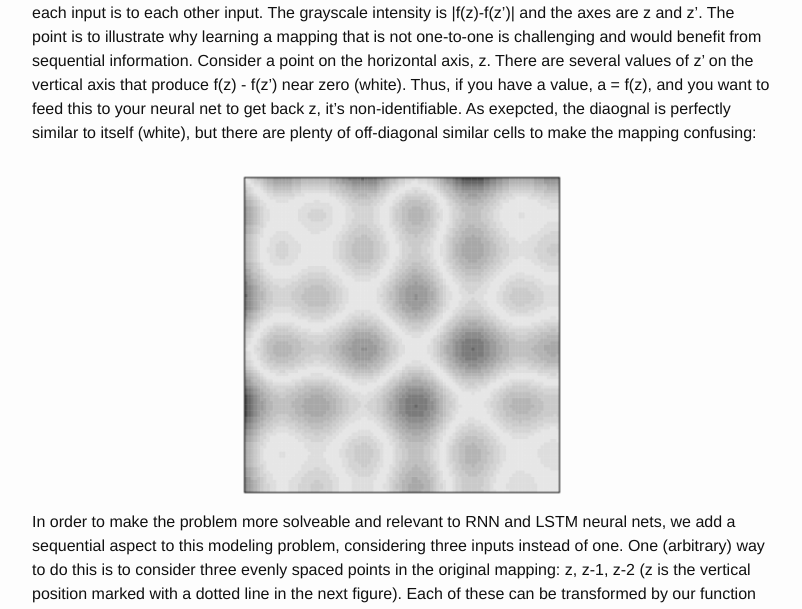
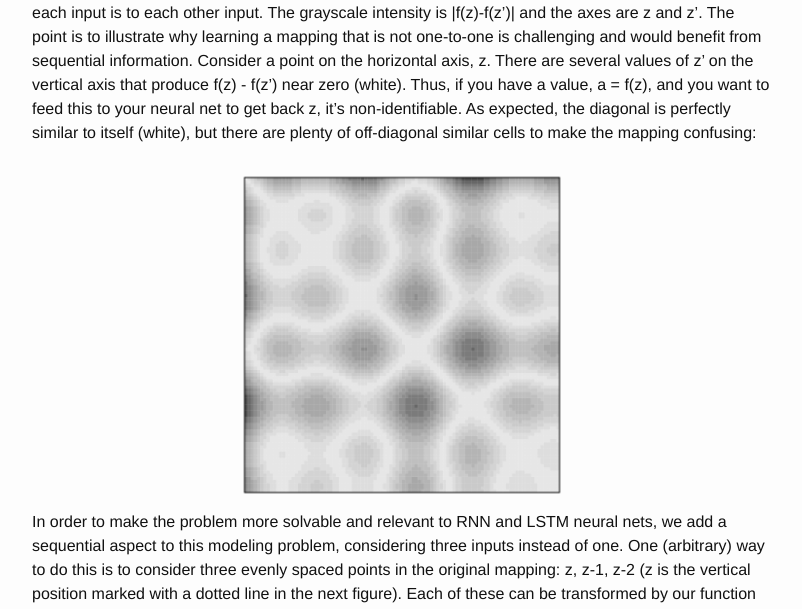
Before and after one commit to kbullaughey/lstm-play, a Jekyll site: the page built from 00-toy.md, in a window 1280 px wide and 1400 px high, scrolled down 725 px. Shown: the part 304-913 px from the top of the window, without its empty margins (238-1040 px from the left). Built offline with Jekyll 4.4.1, drawn with Linux system fonts in a browser that asks for light colours; some of the changed text lies outside the part shown.

Commit message:
spelling

```diff
--- a/00-toy.md
+++ b/00-toy.md
@@ -27,13 +27,13 @@ This will result in a somewhat wavy function, and by considering the inverse map
 </div>
 
 Another way to visualize this being not uniquely determined is to consider how similar inputs are to each other even when they correspond to outputs that are far apart. The following figure shows how similar each input is to each other input. The grayscale intensity is |f(z)-f(z')| and the axes are z and z'. The point is to illustrate why learning a mapping that is not one-to-one is challenging and would benefit from sequential information. Consider a point on the horizontal axis, z. There are several values of z' on the vertical axis that produce f(z) - f(z') near zero (white). Thus, if you have a value, a = f(z), and you want to feed this to your neural net to get back z, it's non-identifiable.
-As exepcted, the diaognal is perfectly similar to itself (white), but there are plenty of off-diagonal similar cells to make the mapping confusing:
+As expected, the diagonal is perfectly similar to itself (white), but there are plenty of off-diagonal similar cells to make the mapping confusing:
 
 <div class="standard-image">
   <img src="{{"/assets/toy/figure_4a-1.png" | prepend: site.baseurl }}">
 </div>
 
-In order to make the problem more solveable and relevant to RNN and LSTM neural nets, we add a sequential aspect to this modeling problem, considering three inputs instead of one. One (arbitrary) way to do this is to consider three evenly spaced points in the original mapping: z, z-1, z-2 (z is the vertical position marked with a dotted line in the next figure). Each of these can be transformed by our function with some noise added: (f(z)+e f(z-1)+e, f(z-2)+2) where e ~ N(0, 0.16). We then can consider these three values as the inputs, and our goal is to predict what is the original z:
+In order to make the problem more solvable and relevant to RNN and LSTM neural nets, we add a sequential aspect to this modeling problem, considering three inputs instead of one. One (arbitrary) way to do this is to consider three evenly spaced points in the original mapping: z, z-1, z-2 (z is the vertical position marked with a dotted line in the next figure). Each of these can be transformed by our function with some noise added: (f(z)+e f(z-1)+e, f(z-2)+2) where e ~ N(0, 0.16). We then can consider these three values as the inputs, and our goal is to predict what is the original z:
 
 <div class="standard-image">
   <img src="{{"/assets/toy/figure_2-1.png" | prepend: site.baseurl }}">
```
Also changed, not shown: other parts of 00-toy.md (+4 -4 lines), 03-lstm.md (+4 -4 lines).
